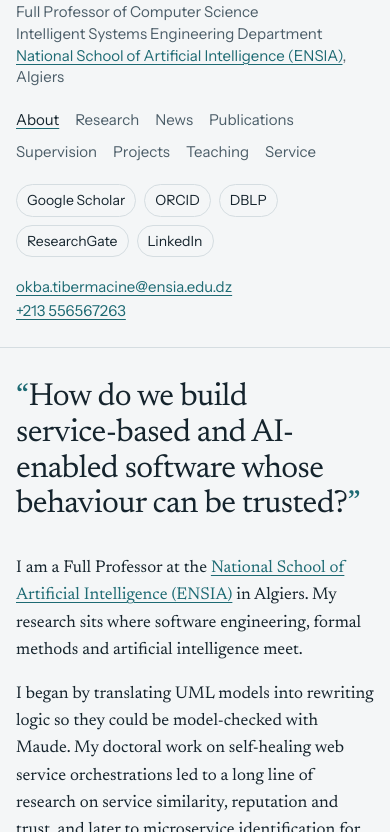
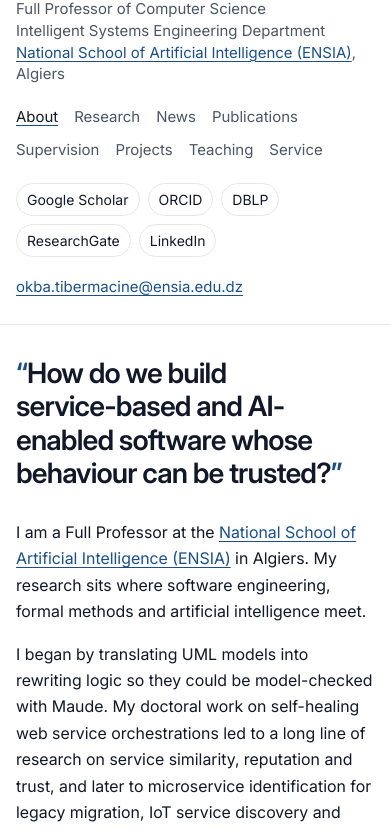
Before and after one commit to otiber/otiber.github.io, a plain HTML site: page index.html in a window 390 px wide. Shown: the part 196-1028 px from the top of the page. Drawn offline with Linux system fonts and the light colour scheme.

Commit message:
Redesign with Inter font and white background; remove phone number

```diff
--- a/index.html
+++ b/index.html
@@ -10,9 +10,6 @@
 <meta property="og:title" content="Okba Tibermacine – Professor of Computer Science, ENSIA">
 <meta property="og:description" content="Building service-based and AI-enabled software whose behaviour can be trusted.">
 <meta property="og:type" content="profile">
-<link rel="preconnect" href="https://fonts.googleapis.com">
-<link rel="preconnect" href="https://fonts.gstatic.com" crossorigin>
-<link href="https://fonts.googleapis.com/css2?family=Newsreader:ital,opsz,wght@0,6..72,400;0,6..72,500;0,6..72,600;1,6..72,400&family=Instrument+Sans:wght@400;500;600&display=swap" rel="stylesheet">
 
 <script type="application/ld+json">
 {
@@ -22,7 +19,6 @@
   "jobTitle": "Full Professor of Computer Science",
   "affiliation": {"@type": "CollegeOrUniversity", "name": "National School of Artificial Intelligence (ENSIA)", "address": "Algiers, Algeria"},
   "email": "mailto:okba.tibermacine@ensia.edu.dz",
-  "telephone": "+213556567263",
   "sameAs": [
     "https://orcid.org/0000-0001-7779-1232",
     "https://scholar.google.com/citations?user=MEUJ9kwAAAAJ",
@@ -34,45 +30,46 @@
 </script>
 
 <style>
+/* Fonts are self-hosted (fonts/), Inter variable, subsets: latin, latin-ext */
+@font-face { font-family: 'Inter'; font-style: italic; font-weight: 400 700; font-display: swap; src: url(fonts/inter-italic-latin-ext.woff2) format('woff2'); unicode-range: U+0100-02BA, U+02BD-02C5, U+02C7-02CC, U+02CE-02D7, U+02DD-02FF, U+0304, U+0308, U+0329, U+1D00-1DBF, U+1E00-1E9F, U+1EF2-1EFF, U+2020, U+20A0-20AB, U+20AD-20C4, U+2113, U+2C60-2C7F, U+A720-A7FF; }
+@font-face { font-family: 'Inter'; font-style: italic; font-weight: 400 700; font-display: swap; src: url(fonts/inter-italic-latin.woff2) format('woff2'); unicode-range: U+0000-00FF, U+0131, U+0152-0153, U+02BB-02BC, U+02C6, U+02DA, U+02DC, U+0304, U+0308, U+0329, U+2000-206F, U+20AC, U+2122, U+2191, U+2193, U+2212, U+2215, U+FEFF, U+FFFD; }
+@font-face { font-family: 'Inter'; font-style: normal; font-weight: 400 700; font-display: swap; src: url(fonts/inter-normal-latin-ext.woff2) format('woff2'); unicode-range: U+0100-02BA, U+02BD-02C5, U+02C7-02CC, U+02CE-02D7, U+02DD-02FF, U+0304, U+0308, U+0329, U+1D00-1DBF, U+1E00-1E9F, U+1EF2-1EFF, U+2020, U+20A0-20AB, U+20AD-20C4, U+2113, U+2C60-2C7F, U+A720-A7FF; }
+@font-face { font-family: 'Inter'; font-style: normal; font-weight: 400 700; font-display: swap; src: url(fonts/inter-normal-latin.woff2) format('woff2'); unicode-range: U+0000-00FF, U+0131, U+0152-0153, U+02BB-02BC, U+02C6, U+02DA, U+02DC, U+0304, U+0308, U+0329, U+2000-206F, U+20AC, U+2122, U+2191, U+2193, U+2212, U+2215, U+FEFF, U+FFFD; }
 :root {
-  --paper: #f4f6f7;
+  --paper: #ffffff;
   --surface: #ffffff;
-  --ink: #15242d;
-  --ink-soft: #4b5d68;
-  --rule: #d5dde1;
-  --teal: #1d6a73;
-  --teal-wash: #e0eef0;
-  --ochre: #a87a1f;
-  --ochre-wash: #f5ecd8;
-  --plum: #7a3b69;
-  --plum-wash: #f3e6ef;
-  --era-1: #7d93a3;
-  --era-2: #1d6a73;
-  --era-3: #5c8a5a;
-  --era-4: #a87a1f;
-  --era-5: #9b4d3f;
-  --serif: "Newsreader", Georgia, "Times New Roman", serif;
-  --sans: "Instrument Sans", system-ui, -apple-system, "Segoe UI", sans-serif;
-  --measure: 68ch;
+  --ink: #111827;
+  --ink-soft: #4b5563;
+  --rule: #e5e7eb;
+  --accent: #1a4f8b;
+  --accent-wash: #e8f0f9;
+  --alt: #475569;
+  --alt-wash: #eef1f5;
+  --era-1: #64748b;
+  --era-2: #1a4f8b;
+  --era-3: #0f766e;
+  --era-4: #3949ab;
+  --era-5: #b45309;
+  --serif: "Inter", system-ui, -apple-system, "Segoe UI", Roboto, sans-serif;
+  --sans: "Inter", system-ui, -apple-system, "Segoe UI", Roboto, sans-serif;
+  --measure: 70ch;
 }
 @media (prefers-color-scheme: dark) {
   :root {
-    --paper: #10181d;
-    --surface: #16222a;
-    --ink: #e4ebee;
-    --ink-soft: #9db0ba;
-    --rule: #2a3a44;
-    --teal: #6fb9c1;
-    --teal-wash: #1a3238;
-    --ochre: #d9ab55;
-    --ochre-wash: #2e2717;
-    --plum: #d29bc4;
-    --plum-wash: #33202e;
-    --era-1: #8ea5b5;
-    --era-2: #5fb0b8;
-    --era-3: #86b483;
-    --era-4: #d9ab55;
-    --era-5: #d07e6d;
+    --paper: #0d1117;
+    --surface: #161b22;
+    --ink: #e6edf3;
+    --ink-soft: #9aa7b4;
+    --rule: #30363d;
+    --accent: #7fb0ea;
+    --accent-wash: #172a45;
+    --alt: #94a3b8;
+    --alt-wash: #1e2733;
+    --era-1: #94a3b8;
+    --era-2: #7fb0ea;
+    --era-3: #7cc8bd;
+    --era-4: #a5b4fc;
+    --era-5: #fdba74;
   }
 }
 
@@ -85,14 +82,14 @@ body {
   background: var(--paper);
   color: var(--ink);
   font-family: var(--serif);
-  font-size: 1.125rem;
-  line-height: 1.6;
+  font-size: 1.0625rem;
+  line-height: 1.65;
   font-optical-sizing: auto;
 }
 
-a { color: var(--teal); text-decoration-thickness: 1px; text-underline-offset: 0.18em; }
+a { color: var(--accent); text-decoration-thickness: 1px; text-underline-offset: 0.18em; }
 a:hover { text-decoration-thickness: 2px; }
-:focus-visible { outline: 2px solid var(--teal); outline-offset: 3px; border-radius: 2px; }
+:focus-visible { outline: 2px solid var(--accent); outline-offset: 3px; border-radius: 2px; }
 
 .skip { position: absolute; left: -9999px; }
 .skip:focus { left: 16px; top: 16px; background: var(--surface); padding: 8px 12px; z-index: 10; }
@@ -125,8 +122,8 @@ a:hover { text-decoration-thickness: 2px; }
   flex-shrink: 0;
   border-radius: 50%;
   object-fit: cover;
-  background: var(--teal-wash);
-  color: var(--teal);
+  background: var(--accent-wash);
+  color: var(--accent);
   display: grid; place-items: center;
   font-family: var(--serif);
   font-size: 2.6rem;
@@ -136,10 +133,10 @@ a:hover { text-decoration-thickness: 2px; }
 
 .identity h1 {
   font-family: var(--serif);
-  font-weight: 500;
-  font-size: 2rem;
-  line-height: 1.1;
-  letter-spacing: -0.015em;
+  font-weight: 700;
+  font-size: 1.75rem;
+  line-height: 1.15;
+  letter-spacing: -0.025em;
   margin: 0 0 8px;
 }
 .role { color: var(--ink-soft); margin: 0; line-height: 1.45; }
@@ -154,7 +151,7 @@ a:hover { text-decoration-thickness: 2px; }
   border-left: 2px solid transparent;
 }
 .identity nav li a:hover { color: var(--ink); }
-.identity nav li a[aria-current="true"] { color: var(--ink); border-left-color: var(--teal); }
+.identity nav li a[aria-current="true"] { color: var(--ink); border-left-color: var(--accent); }
 
 .profiles { display: flex; flex-wrap: wrap; gap: 8px; }
 .profiles a {
@@ -166,7 +163,7 @@ a:hover { text-decoration-thickness: 2px; }
   text-decoration: none;
   font-size: 0.875rem;
 }
-.profiles a:hover { border-color: var(--teal); color: var(--teal); }
+.profiles a:hover { border-color: var(--accent); color: var(--accent); }
 .contact-line { color: var(--ink-soft); margin: 0; word-break: break-word; }
 
 main { padding: 56px 48px 96px 64px; min-width: 0; }
@@ -174,26 +171,26 @@ main { padding: 56px 48px 96px 64px; min-width: 0; }
 /* ---------- Hero ---------- */
 .hero { max-width: 44rem; padding-bottom: 48px; }
 .question {
-  font-size: clamp(2rem, 4.2vw, 3.25rem);
-  line-height: 1.12;
-  font-weight: 400;
-  letter-spacing: -0.02em;
+  font-size: clamp(1.75rem, 3.2vw, 2.5rem);
+  line-height: 1.2;
+  font-weight: 600;
+  letter-spacing: -0.03em;
   margin: 0 0 28px;
   text-wrap: balance;
 }
-.question::before { content: "\201C"; color: var(--teal); margin-left: -0.45em; }
-.question::after { content: "\201D"; color: var(--teal); }
+.question::before { content: "\201C"; color: var(--accent); margin-left: -0.45em; }
+.question::after { content: "\201D"; color: var(--accent); }
 .hero p { max-width: var(--measure); margin: 0 0 1em; }
 
 /* ---------- Sections ---------- */
 section { padding: 56px 0 8px; border-top: 1px solid var(--rule); scroll-margin-top: 16px; }
 h2 {
-  font-weight: 500;
-  font-size: 1.75rem;
-  letter-spacing: -0.01em;
+  font-weight: 700;
+  font-size: 1.5rem;
+  letter-spacing: -0.02em;
   margin: 0 0 24px;
 }
-h3 { font-weight: 600; font-size: 1.1875rem; margin: 32px 0 12px; }
+h3 { font-weight: 600; font-size: 1.0625rem; margin: 32px 0 12px; }
 .lede { max-width: var(--measure); color: var(--ink-soft); margin: -12px 0 28px; }
 
 /* ---------- Trajectory band (the signature element) ---------- */
@@ -322,24 +319,20 @@ h3 { font-weight: 600; font-size: 1.1875rem; margin: 32px 0 12px; }
   height: fit-content;
   margin-top: 4px;
 }
-.pub[data-type="journal"] .tag { background: var(--teal-wash); color: var(--teal); }
-.pub[data-type="conference"] .tag { background: var(--ochre-wash); color: var(--ochre); }
+.pub[data-type="journal"] .tag { background: var(--accent-wash); color: var(--accent); }
+.pub[data-type="conference"] .tag { background: var(--alt-wash); color: var(--alt); }
 .pub[data-type="other"] .tag { background: transparent; color: var(--ink-soft); border: 1px solid var(--rule); }
-.pub .title { font-weight: 500; display: block; line-height: 1.35; }
-.pub .authors, .pub .venue { display: block; font-size: 1rem; color: var(--ink-soft); }
+.pub .title { font-weight: 600; display: block; line-height: 1.35; }
+.pub .authors, .pub .venue { display: block; font-size: 0.9375rem; color: var(--ink-soft); }
 .pub .authors strong { color: var(--ink); font-weight: 600; }
-.pub .authors u { text-decoration-color: var(--ochre); text-decoration-thickness: 1.5px; }
+.pub .authors u { text-decoration-color: var(--alt); text-decoration-thickness: 1.5px; }
 .pub .venue em { color: var(--ink); }
 .links { display: flex; flex-wrap: wrap; gap: 6px 14px; margin-top: 6px; font-family: var(--sans); font-size: 0.875rem; }
-.badge { font-family: var(--sans); font-size: 0.8125rem; color: var(--ochre); margin-left: 4px; white-space: nowrap; }
-.rank { display: inline-block; font-family: var(--sans); font-size: 0.75rem; font-weight: 600; letter-spacing: 0.02em; padding: 1px 7px; margin-left: 4px; border-radius: 999px; border: 1px solid currentColor; white-space: nowrap; vertical-align: 1px; }
-.rank-astar { color: var(--surface); background: var(--teal); border-color: transparent; }
-.rank-a { color: var(--teal); background: var(--teal-wash); border-color: transparent; }
-.rank-b { color: var(--ochre); background: var(--ochre-wash); border-color: transparent; }
-.rank-c { color: var(--ink-soft); }
-.q1 { color: var(--plum); background: var(--plum-wash); border-color: transparent; }
-.q2 { color: var(--plum); }
-.q3, .q4 { color: var(--ink-soft); }
+.badge { font-family: var(--sans); font-size: 0.8125rem; color: var(--ink-soft); margin-left: 4px; white-space: nowrap; }
+/* Rankings: one neutral style; only A* is filled, A and Q1 slightly darker */
+.rank { display: inline-block; font-family: var(--sans); font-size: 0.75rem; font-weight: 600; letter-spacing: 0.02em; padding: 1px 7px; margin-left: 4px; border-radius: 999px; border: 1px solid var(--rule); color: var(--ink-soft); white-space: nowrap; vertical-align: 1px; }
+.rank-astar { color: var(--paper); background: var(--ink); border-color: var(--ink); }
+.rank-a, .q1 { color: var(--ink); border-color: var(--ink-soft); }
 .pub[hidden], .year-group[hidden] { display: none; }
 .note { font-size: 0.9375rem; color: var(--ink-soft); max-width: var(--measure); margin-top: 20px; }
 
@@ -347,15 +340,15 @@ h3 { font-weight: 600; font-size: 1.1875rem; margin: 32px 0 12px; }
 .people { list-style: none; padding: 0; margin: 0; display: grid; gap: 14px; max-width: 54rem; }
 .people li { display: grid; grid-template-columns: 7.5rem 1fr; gap: 16px; }
 .people .when { font-family: var(--sans); font-size: 0.875rem; color: var(--ink-soft); padding-top: 3px; }
-.people .when.done { color: var(--teal); font-weight: 600; }
+.people .when.done { color: var(--accent); font-weight: 600; }
 .people .who { font-weight: 600; }
-.people .what { display: block; color: var(--ink-soft); font-size: 1rem; }
+.people .what { display: block; color: var(--ink-soft); font-size: 0.9375rem; }
 
 .cols { display: grid; grid-template-columns: repeat(auto-fit, minmax(260px, 1fr)); gap: 8px 48px; max-width: 60rem; }
 .plain { padding-left: 1.1em; margin: 0; }
 .plain li { margin-bottom: 8px; }
-.plain li::marker { color: var(--teal); }
-.meta { color: var(--ink-soft); font-size: 1rem; }
+.plain li::marker { color: var(--accent); }
+.meta { color: var(--ink-soft); font-size: 0.9375rem; }
 
 footer {
   margin-top: 72px; padding-top: 24px;
@@ -374,12 +367,12 @@ footer {
   }
   .identity nav ul { display: flex; flex-wrap: wrap; gap: 4px 16px; }
   .identity nav li a { padding: 2px 0; border-left: 0; }
-  .identity nav li a[aria-current="true"] { text-decoration: underline; text-decoration-color: var(--teal); }
+  .identity nav li a[aria-current="true"] { text-decoration: underline; text-decoration-color: var(--accent); }
   .portrait { width: 104px; height: 104px; font-size: 2rem; }
   main { padding: 32px 16px 64px; }
 }
 @media (max-width: 640px) {
-  body { font-size: 1.0625rem; }
+  body { font-size: 1rem; }
   .trajectory { display: block; padding-top: 0; }
   .axis { display: none; }
   .era { margin-bottom: 8px; }
@@ -434,8 +427,7 @@ footer {
       <li><a href="https://www.linkedin.com/in/okba-tibermacine-1b1a1258/">LinkedIn</a></li>
     </ul>
 
-    <p class="contact-line"><a href="mailto:okba.tibermacine@ensia.edu.dz">okba.tibermacine@ensia.edu.dz</a><br>
-      <a href="tel:+213556567263">+213 556567263</a></p>
+    <p class="contact-line"><a href="mailto:okba.tibermacine@ensia.edu.dz">okba.tibermacine@ensia.edu.dz</a></p>
   </aside>
 
   <!-- ===================== Main column ===================== -->
@@ -498,7 +490,7 @@ footer {
         <li><time datetime="2026">2026</time><span>Our <a href="#j1">taxonomy of prompting strategies for LLM-based program repair</a> is out in the <em>Journal of Systems and Software</em>.</span></li>
         <li><time datetime="2026-07">2026</time><span><a href="#j2">Data-centric microservice identification</a> published in <em>Information and Software Technology</em>.</span></li>
         <li><time datetime="2025-07">Jul 2025</time><span>Promoted to Full Professor at ENSIA.</span></li>
-        <li><time datetime="2025-06">Jun 2025</time><span>Hadjer Saidi defends her PhD on medical data steganography using deep learning.</span></li>
+        <li><time datetime="2025-06">Jun 2025</time><span>Mme. Hadjer Saidi defends her PhD on medical data steganography using deep learning.</span></li>
       </ul>
     </section>
 
```
Also changed, not shown: fonts/inter-italic-latin-ext.woff2 (added), fonts/inter-italic-latin.woff2 (added), fonts/inter-normal-latin-ext.woff2 (added), fonts/inter-normal-latin.woff2 (added).
